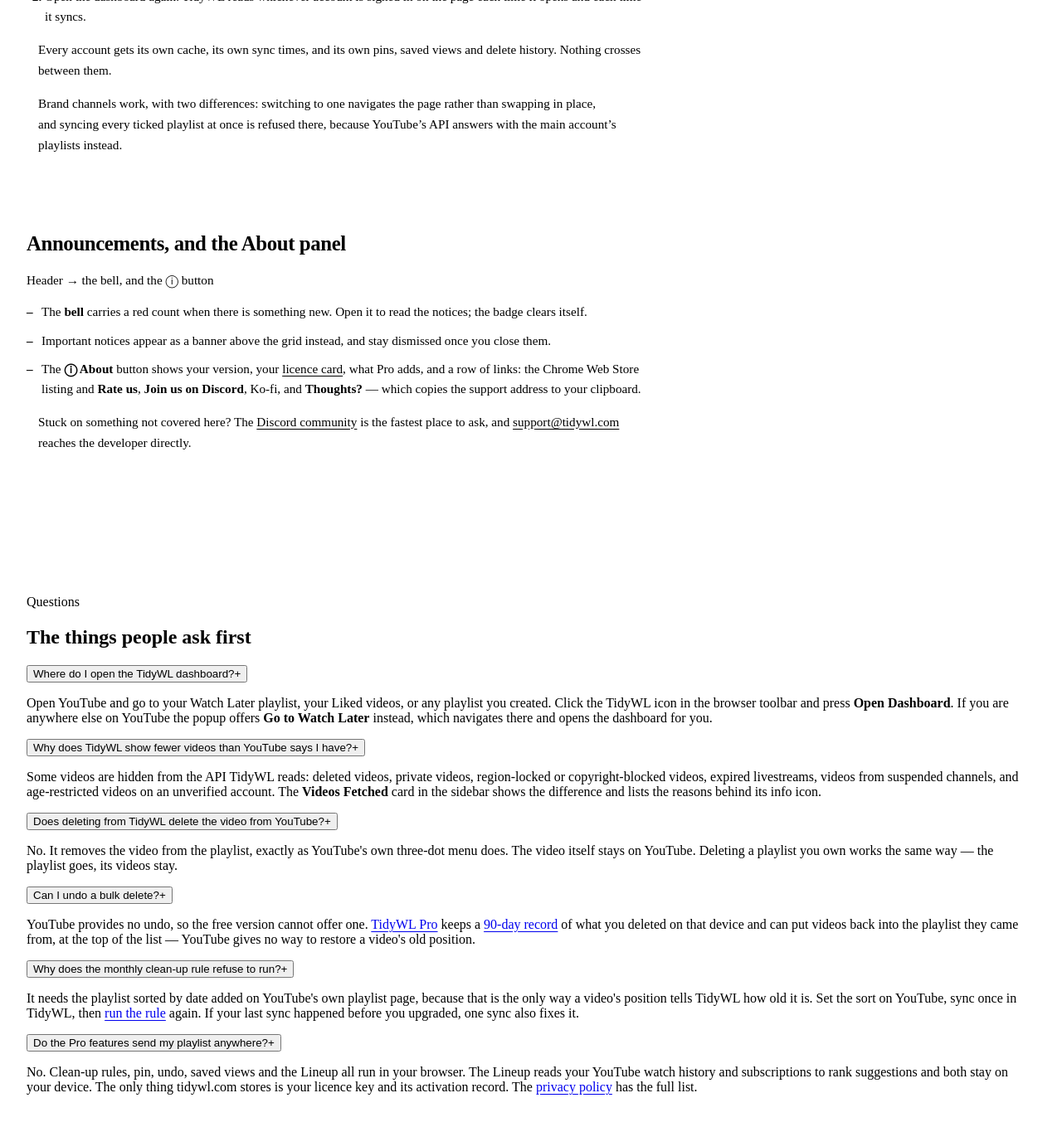
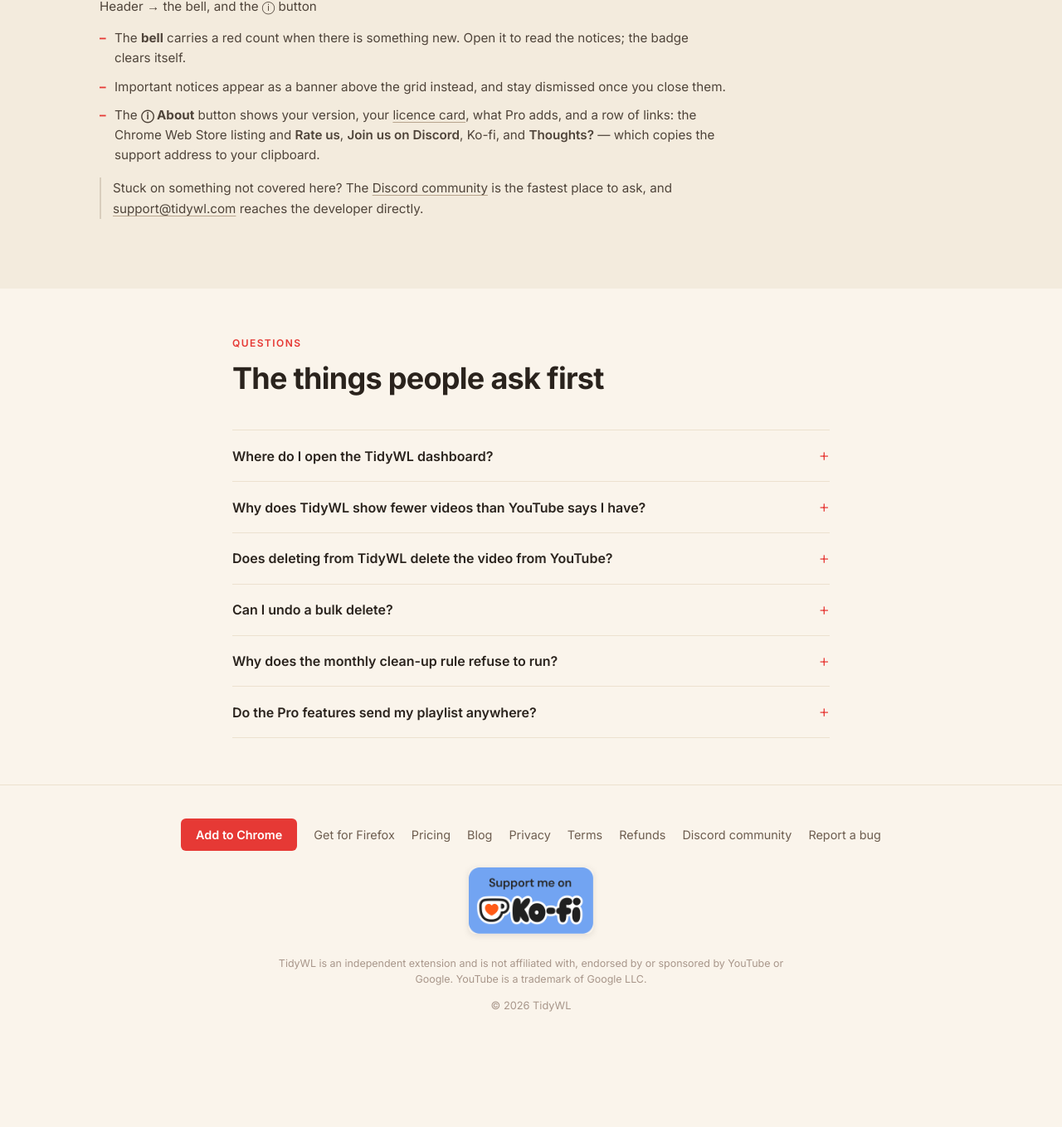
Before and after one commit to dominic-lam/tidywl-site, a Jekyll site: the page built from tutorials/index.html, in a window 1280 px wide and 1400 px high, scrolled down 16032 px. Shown: the top 1359 px of the window at 83% size. Built offline with Jekyll 4.4.1, drawn with Linux system fonts in a browser that asks for light colours; after the commit the page ends 17291 px from its top, so only the background shows below that; some of the changed text lies outside the part shown.

Commit message:
[site]: quote the tutorials description — unquoted ": " broke its front matter
The description read "...and the Pro tools: the Lineup, ..." unquoted, so
YAML parsed "tools:" as the start of a nested mapping and rejected the
block. Jekyll does not fail on that — it stops recognising the front
matter and copies the file through as a STATIC asset, which is why
/tutorials/ went live as bare markup with no layout, no header and no
stylesheet, while still answering 200.

Nothing local catches this: Jekyll cannot run on this machine, and the
stand-in renderer used to preview the page has a lenient parser that
accepted the line. Validated every page's front matter through Psych
afterwards; the other 17 are clean.

Co-Authored-By: Claude Opus 5 (1M context) <noreply@anthropic.com>
Claude-Session: https://claude.ai/code/session_01N1YgXh4vZEunzJ5kkbAGJd

```diff
--- a/tutorials/index.html
+++ b/tutorials/index.html
@@ -1,7 +1,7 @@
 ---
 layout: default
 title: Tutorials
-description: Step-by-step instructions for every TidyWL feature — syncing, search, filters, bulk delete, reorder, export, transcripts, and the Pro tools: the Lineup, clean-up rules, pin, undo and saved views.
+description: "Step-by-step instructions for every TidyWL feature — syncing, search, filters, bulk delete, reorder, export, transcripts, and the Pro tools: the Lineup, clean-up rules, pin, undo and saved views."
 permalink: /tutorials/
 faq:
   - q: "Where do I open the TidyWL dashboard?"
```
